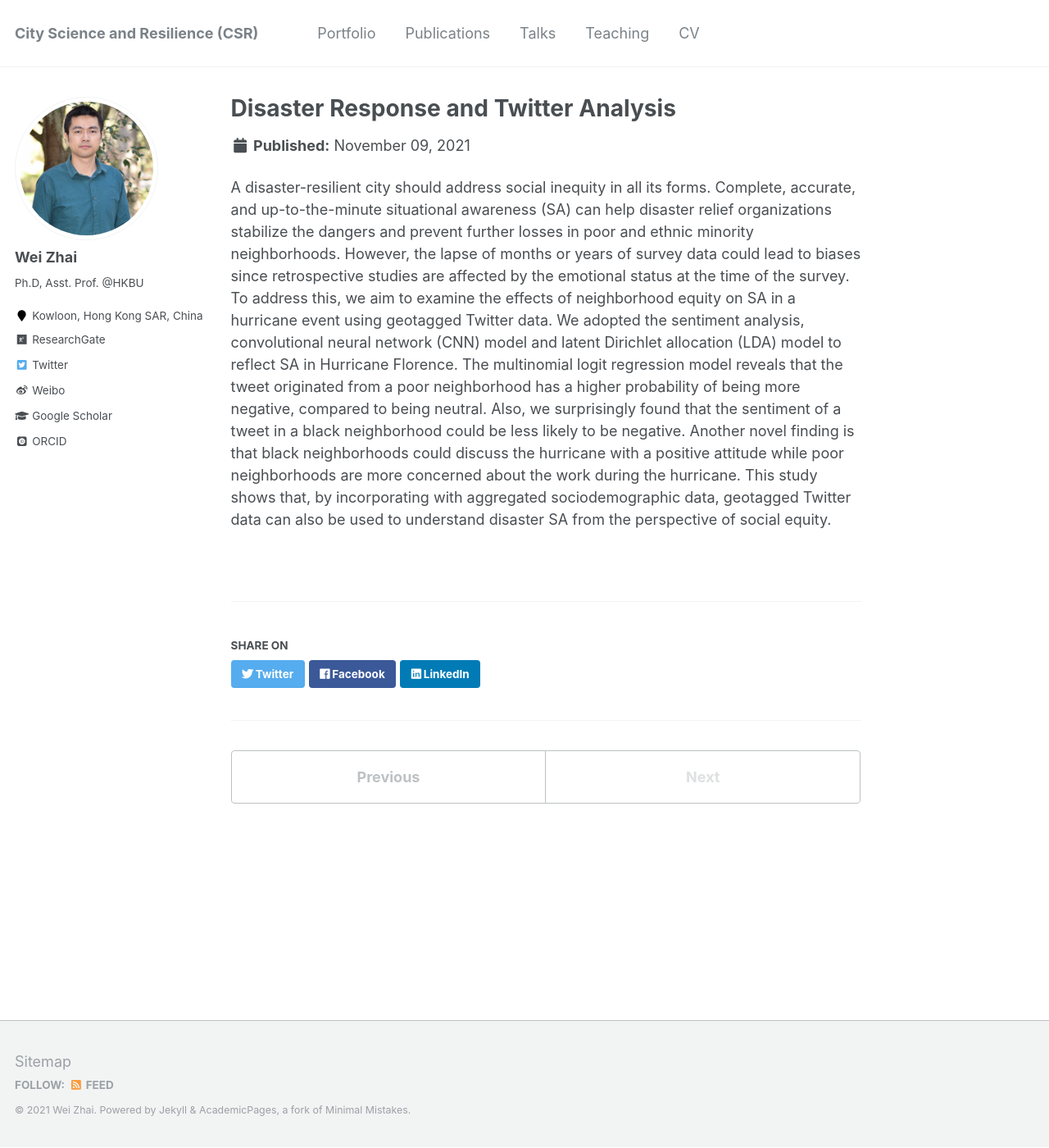
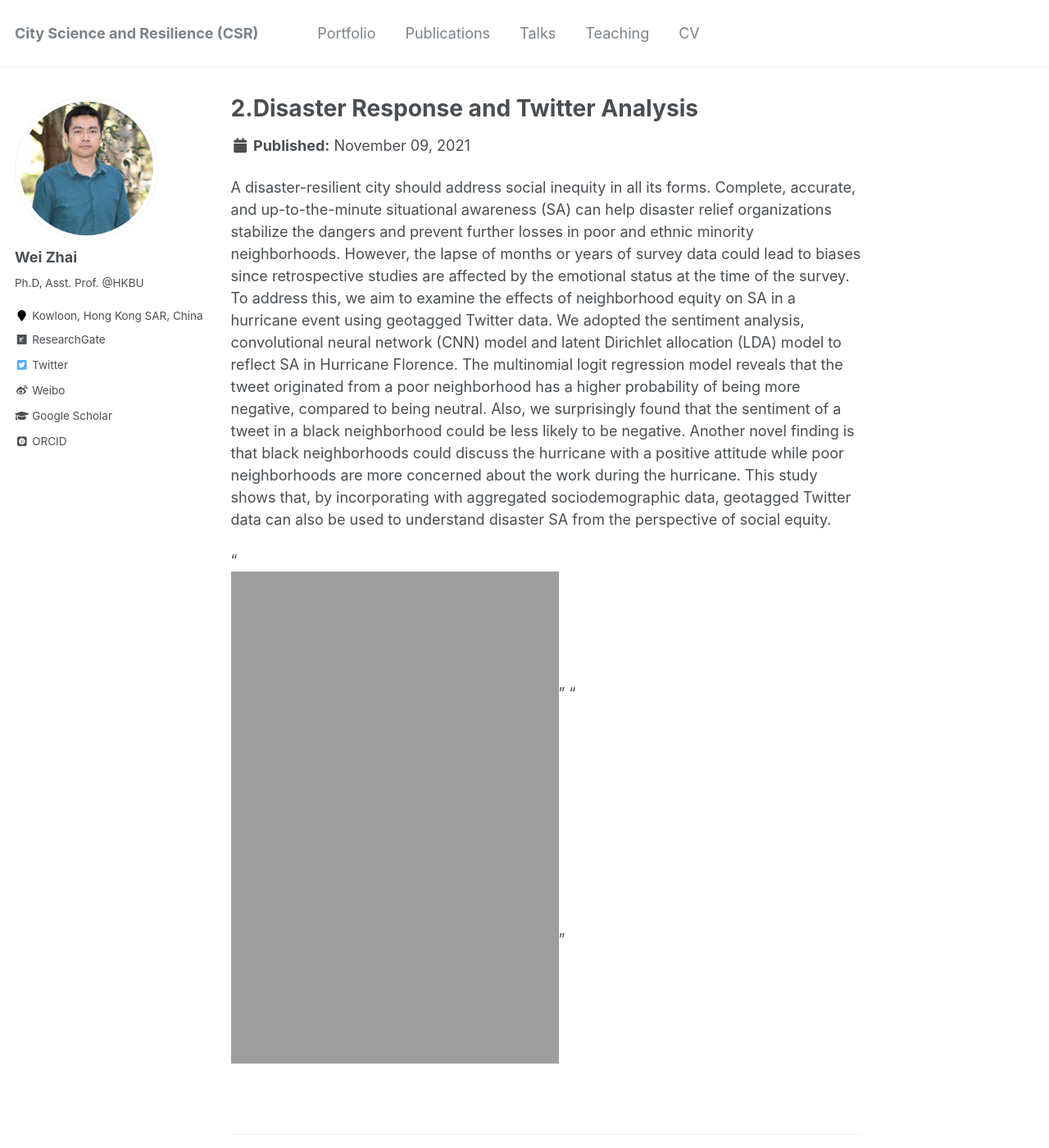
Before and after one commit to skywalkerzhai/weizhai.github.io, a Jekyll site: the page built from _portfolio/portfolio-2.md, in a window 1280 px wide and 1400 px high. Shown: the whole window at 82% size. Built offline with Jekyll 4.4.1, drawn with Linux system fonts in a browser that asks for light colours; some web fonts are replaced.

Commit message:
Update portfolio-2.md

```diff
--- a/_portfolio/portfolio-2.md
+++ b/_portfolio/portfolio-2.md
@@ -1,7 +1,10 @@
 ---
-title: "Disaster Response and Twitter Analysis"
+title: "2.Disaster Response and Twitter Analysis"
 excerpt: "<br/><img src='https://skywalkerzhai.github.io/weizhai.github.io/images/twitter_sentiment.jpg'>"
 collection: portfolio
 ---
 
 A disaster-resilient city should address social inequity in all its forms. Complete, accurate, and up-to-the-minute situational awareness (SA) can help disaster relief organizations stabilize the dangers and prevent further losses in poor and ethnic minority neighborhoods. However, the lapse of months or years of survey data could lead to biases since retrospective studies are affected by the emotional status at the time of the survey. To address this, we aim to examine the effects of neighborhood equity on SA in a hurricane event using geotagged Twitter data. We adopted the sentiment analysis, convolutional neural network (CNN) model and latent Dirichlet allocation (LDA) model to reflect SA in Hurricane Florence. The multinomial logit regression model reveals that the tweet originated from a poor neighborhood has a higher probability of being more negative, compared to being neutral. Also, we surprisingly found that the sentiment of a tweet in a black neighborhood could be less likely to be negative. Another novel finding is that black neighborhoods could discuss the hurricane with a positive attitude while poor neighborhoods are more concerned about the work during the hurricane. This study shows that, by incorporating with aggregated sociodemographic data, geotagged Twitter data can also be used to understand disaster SA from the perspective of social equity.
+
+"<br/><img src='https://skywalkerzhai.github.io/weizhai.github.io/images/twitter_framework.jpg'>"
+"<br/><img src='https://skywalkerzhai.github.io/weizhai.github.io/images/twitter_DL.jpg'>"
```
